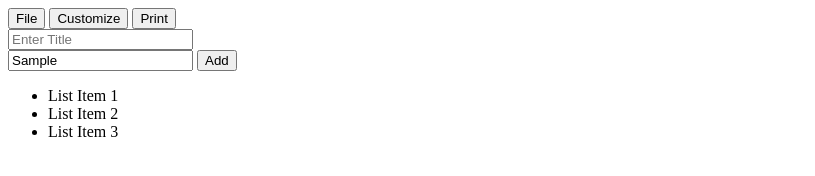
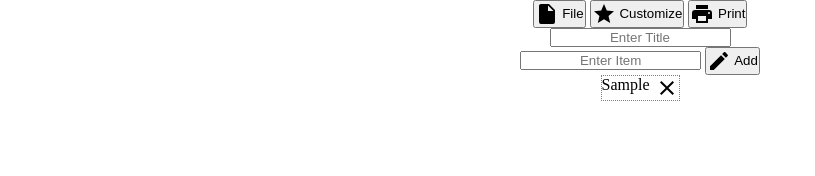
Before and after one commit to GlobalSaturation/list-printer, a plain HTML site: page index.html in a window 1280 px wide. Both pictures are taken after typing "Sample" into the empty fields and a click on the button "Add". Shown: the whole page, without its empty margins (0-815 px from the left). Drawn offline with Linux system fonts and the light colour scheme.

Commit message:
Add list item creation and some basic CSS
I also brought in some SVG icons to see how they'd look

```diff
--- a/index.html
+++ b/index.html
@@ -8,23 +8,40 @@
 	<script src="javascript.js" defer></script>
 </head>
 <body>
+	<!-- define reusable icons as symbols to be made into svgs later -->
+	<svg style="display: none" version="2.0">
+		<defs>
+		<symbol id="deleteId" xmlns="http://www.w3.org/2000/svg" viewBox="0 0 24 24"><title>close</title><path d="M19,6.41L17.59,5L12,10.59L6.41,5L5,6.41L10.59,12L5,17.59L6.41,19L12,13.41L17.59,19L19,17.59L13.41,12L19,6.41Z" /></symbol>
+		</defs>
+	</svg>
+	<main>
 		<div class="container">
-		<button>File</button>
-		<button>Customize</button>
-		<button>Print</button>
+			<button>
+				<svg class="icon" xmlns="http://www.w3.org/2000/svg" viewBox="0 0 24 24"><title>file</title><path d="M13,9V3.5L18.5,9M6,2C4.89,2 4,2.89 4,4V20A2,2 0 0,0 6,22H18A2,2 0 0,0 20,20V8L14,2H6Z" /></svg>
+				<span>File<span>
+			</button>
+			<button>
+				<svg class="icon" xmlns="http://www.w3.org/2000/svg" viewBox="0 0 24 24"><title>star</title><path d="M12,17.27L18.18,21L16.54,13.97L22,9.24L14.81,8.62L12,2L9.19,8.62L2,9.24L7.45,13.97L5.82,21L12,17.27Z" /></svg>
+				<span>Customize</span>
+			</button>
+			<button>
+				<svg class="icon" xmlns="http://www.w3.org/2000/svg" viewBox="0 0 24 24"><title>printer</title><path d="M18,3H6V7H18M19,12A1,1 0 0,1 18,11A1,1 0 0,1 19,10A1,1 0 0,1 20,11A1,1 0 0,1 19,12M16,19H8V14H16M19,8H5A3,3 0 0,0 2,11V17H6V21H18V17H22V11A3,3 0 0,0 19,8Z" /></svg>
+				<span>Print</span>
+			</button>
 		</div>
 
 		<input type="text" id="title-input" placeholder="Enter Title">
 		<div class="container">
 			<input type="text" id="item-input" placeholder="Enter Item">
-		<button>Add</button>
+			<button id="add-btn">
+				<svg class="icon" xmlns="http://www.w3.org/2000/svg" viewBox="0 0 24 24"><title>pencil</title><path d="M20.71,7.04C21.1,6.65 21.1,6 20.71,5.63L18.37,3.29C18,2.9 17.35,2.9 16.96,3.29L15.12,5.12L18.87,8.87M3,17.25V21H6.75L17.81,9.93L14.06,6.18L3,17.25Z" /></svg>
+				<span>Add</span>
+			</button>
 		</div>
 
 		<ul>
-		<li>List Item 1</li>
-		<li>List Item 2</li>
-		<li>List Item 3</li>
 		</ul>
 
+	</main>
 </body>
 </html>
--- a/javascript.js
+++ b/javascript.js
@@ -0,0 +1,37 @@
+const addBtn = document.querySelector("#add-btn");
+const itemInput = document.querySelector("#item-input");
+const list = document.querySelector("ul");
+
+function createIcon(iconId) {
+	//use an already defined symbol and package it into an svg element
+	const useTag = document.createElementNS("http://www.w3.org/2000/svg", "use");
+	useTag.setAttribute("href", `#${iconId}`);
+
+	const svg = document.createElementNS("http://www.w3.org/2000/svg", "svg");
+	svg.classList.add("icon");
+	svg.appendChild(useTag);
+
+	return svg;
+}
+
+function createListItem() {
+	const newItem = document.createElement("li");
+	newItem.innerText = itemInput.value;
+	itemInput.value = "";//reset input
+
+	const deleteButton = document.createElement("button");
+	deleteButton.appendChild(createIcon("deleteId"));
+	deleteButton.setAttribute("aria-label", "Delete item");//alt text
+	//TODO: make delete button functional
+
+	newItem.appendChild(deleteButton);
+	list.appendChild(newItem);
+}
+
+//create list element
+addBtn.addEventListener("click", () => {
+	//TODO: display error message when no input is given
+	if (itemInput.value != "") {
+		createListItem();
+	}
+});
--- a/style.css
+++ b/style.css
@@ -0,0 +1,48 @@
+* {
+	margin: 0;
+	padding: 0;
+	box-sizing: border-box;
+	/* border: 1px solid red; */
+}
+
+.icon {
+	height: 24px;
+	width: 24px;
+  vertical-align: middle; /* fixes svg alignment issue */
+}
+
+input {
+	text-align: center;
+}
+
+main {
+	display: flex;
+	flex-direction: column;
+	align-items: center;
+	max-width: 50rem;
+	margin-inline: auto;
+}
+
+ul {
+/* TODO: change to grid later if going with multiple columns? */
+	display: flex;
+	flex-direction: column;
+}
+
+li {
+	border: 1px dotted gray;
+	display: inline-flex;
+	gap: 5px;
+	justify-content: space-between;
+
+	& button {
+		border: none;
+		cursor: pointer;
+		background: none;
+		fill: black;
+
+		&:hover {
+		fill: red;
+		}
+	}
+}
```
Lines whose indentation alone changed are shown as unchanged.
